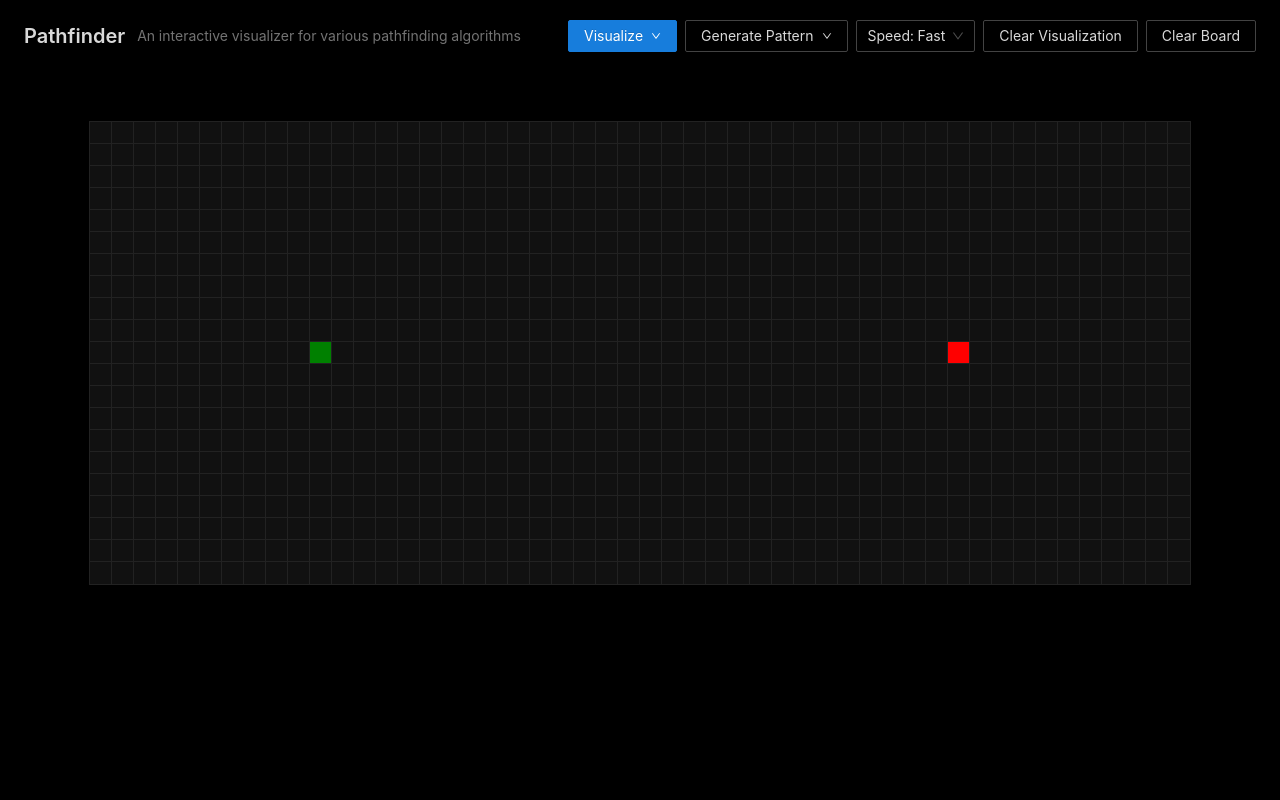
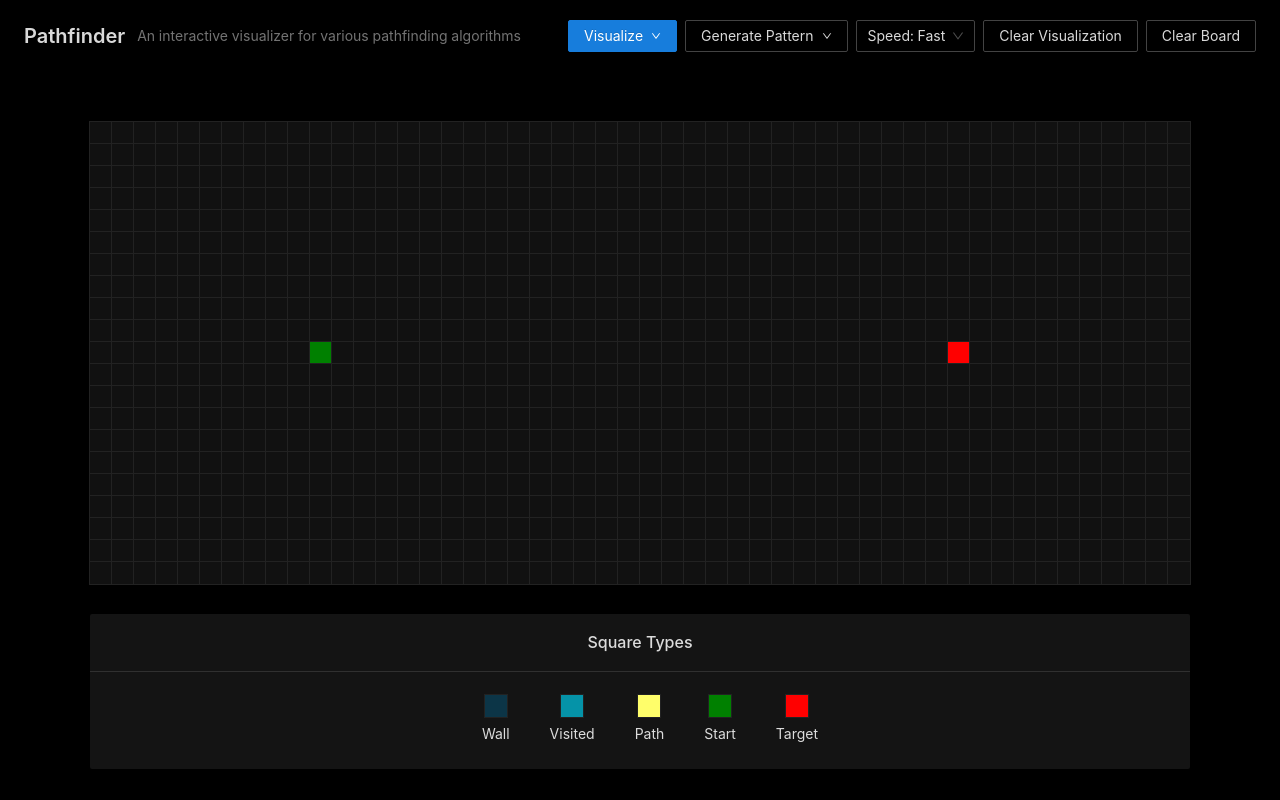
Before and after one commit to yuzhoumo/pathfinder, a React (Create React App) app: page / in a window 1280 px wide. Built offline with nearby package versions, Linux system fonts and the light colour scheme.

Commit message:
Add legend and track currently selected pathfinder

```diff
--- a/src/algorithms/index.tsx
+++ b/src/algorithms/index.tsx
@@ -5,8 +5,9 @@ import division from './maze/division';
 import dfs from './pathfinder/dfs';
 import bfs from './pathfinder/bfs';
 import bestfirst from './pathfinder/bestfirst';
+import { PathfindingAlgorithm } from '../types/VisualizerTypes';
 
-export const Pathfinders = {
+export const Pathfinders: { [key: string]: PathfindingAlgorithm } = {
   bestfirst,
   bfs,
   dijkstra,
--- a/src/components/Controls/index.tsx
+++ b/src/components/Controls/index.tsx
@@ -13,6 +13,7 @@ export default function Controls({
   generateMaze,
   clearBoard,
   clearVisualization,
+  setPathfinder,
   loading,
 }: {
   runAlgorithm: (algorithm: PathfindingAlgorithm, timeout: number) => void;
@@ -23,6 +24,7 @@ export default function Controls({
   ) => void;
   clearBoard: () => void;
   clearVisualization: () => void;
+  setPathfinder: (name: string) => void;
   loading: boolean;
 }): JSX.Element {
   const [timeout, setTimeout] = useState(6);
@@ -31,28 +33,40 @@ export default function Controls({
     <Menu>
       <Menu.Item
         key="dijkstra"
-        onClick={() => runAlgorithm(Pathfinders.dijkstra, timeout)}
+        onClick={() => {
+          setPathfinder('dijkstra');
+          runAlgorithm(Pathfinders.dijkstra, timeout);
+        }}
         icon={<BranchesOutlined />}
       >
         Dijkstra&apos;s Algorithm
       </Menu.Item>
       <Menu.Item
         key="best-first"
-        onClick={() => runAlgorithm(Pathfinders.bestfirst, timeout)}
+        onClick={() => {
+          setPathfinder('bestfirst');
+          runAlgorithm(Pathfinders.bestfirst, timeout);
+        }}
         icon={<BranchesOutlined />}
       >
         Greedy Best-first Search
       </Menu.Item>
       <Menu.Item
         key="bfs"
-        onClick={() => runAlgorithm(Pathfinders.bfs, timeout)}
+        onClick={() => {
+          setPathfinder('bfs');
+          runAlgorithm(Pathfinders.bfs, timeout);
+        }}
         icon={<BranchesOutlined />}
       >
         Breadth-first Search
       </Menu.Item>
       <Menu.Item
         key="dfs"
-        onClick={() => runAlgorithm(Pathfinders.dfs, timeout)}
+        onClick={() => {
+          setPathfinder('dfs');
+          runAlgorithm(Pathfinders.dfs, timeout);
+        }}
         icon={<BranchesOutlined />}
       >
         Depth-first Search
--- /dev/null
+++ b/src/components/Legend/index.tsx
@@ -0,0 +1,69 @@
+import { Card } from 'antd';
+import React from 'react';
+import { SquareType } from '../../types/SquareTypes';
+
+export default function Legend(): JSX.Element {
+  return (
+    <Card
+      title="Square Types"
+      style={{
+        border: 'none',
+        marginRight: 'auto',
+        marginLeft: 'auto',
+        display: 'block',
+        float: 'none',
+        textAlign: 'center',
+        width: 1100,
+        marginTop: -20,
+      }}
+    >
+      <div
+        style={{
+          textAlign: 'center',
+        }}
+      >
+        <ul
+          style={{
+            display: 'flex',
+            justifyContent: 'center',
+            listStyleType: 'none',
+            marginLeft: '-20px',
+            marginTop: -20,
+            marginBottom: -20,
+          }}
+        >
+          <li>
+            <div style={{ margin: '20px' }}>
+              <div className={SquareType.Wall} />
+              <p>Wall</p>
+            </div>
+          </li>
+          <li>
+            <div style={{ margin: '20px' }}>
+              <div className={SquareType.Visited} />
+              <p>Visited</p>
+            </div>
+          </li>
+          <li>
+            <div style={{ margin: '20px' }}>
+              <div className={SquareType.Path} />
+              <p>Path</p>
+            </div>
+          </li>
+          <li>
+            <div style={{ margin: '20px' }}>
+              <div className={SquareType.Source} />
+              <p>Start</p>
+            </div>
+          </li>
+          <li>
+            <div style={{ margin: '20px' }}>
+              <div className={SquareType.Target} />
+              <p>Target</p>
+            </div>
+          </li>
+        </ul>
+      </div>
+    </Card>
+  );
+}
--- a/src/containers/Visualizer/index.tsx
+++ b/src/containers/Visualizer/index.tsx
@@ -14,6 +14,7 @@ import {
 import { Grid, Node, PathfindingAlgorithm } from '../../types/VisualizerTypes';
 import { Pathfinders } from '../../algorithms';
 import config from '../../utils/config';
+import Legend from '../../components/Legend';
 
 export default function Visualizer({
   rows,
@@ -25,6 +26,7 @@ export default function Visualizer({
   const [display, setDisplay] = useState(initializeDisplay(rows, cols));
   const [isVisualized, setVisualized] = useState(false);
   const [loading, setLoading] = useState(false);
+  const [selectedPathfinder, setPathfinder] = useState('');
 
   /* Force updates the board CSS with internally tracked data */
   const renderDisplay = (): void => {
@@ -106,7 +108,11 @@ export default function Visualizer({
 
   /* Runs on every display update */
   useEffect(() => {
-    if (isVisualized) runPathfinder(Pathfinders.dijkstra, 0);
+    if (isVisualized) {
+      const pathfinder: PathfindingAlgorithm | undefined =
+        Pathfinders[selectedPathfinder];
+      if (pathfinder) runPathfinder(pathfinder, 0);
+    }
   }, [display]); // eslint-disable-line react-hooks/exhaustive-deps
 
   return (
@@ -116,9 +122,11 @@ export default function Visualizer({
         generateMaze={generateMaze}
         clearBoard={() => fillDisplay(SquareType.Empty)}
         clearVisualization={clearVisualization}
+        setPathfinder={setPathfinder}
         loading={loading}
       />
       <Board display={display} setDisplay={setDisplay} loading={loading} />
+      <Legend />
     </>
   );
 }
```
